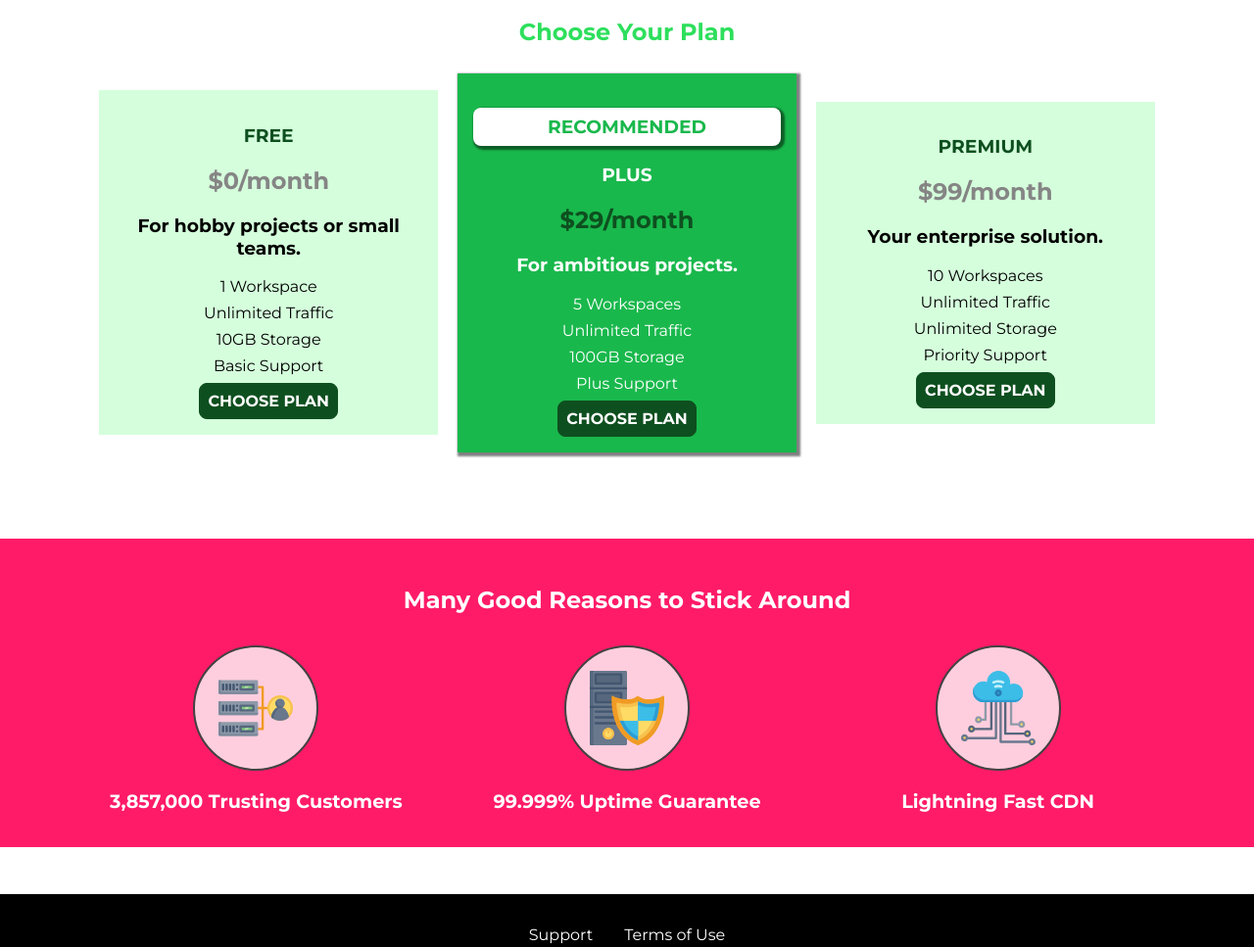
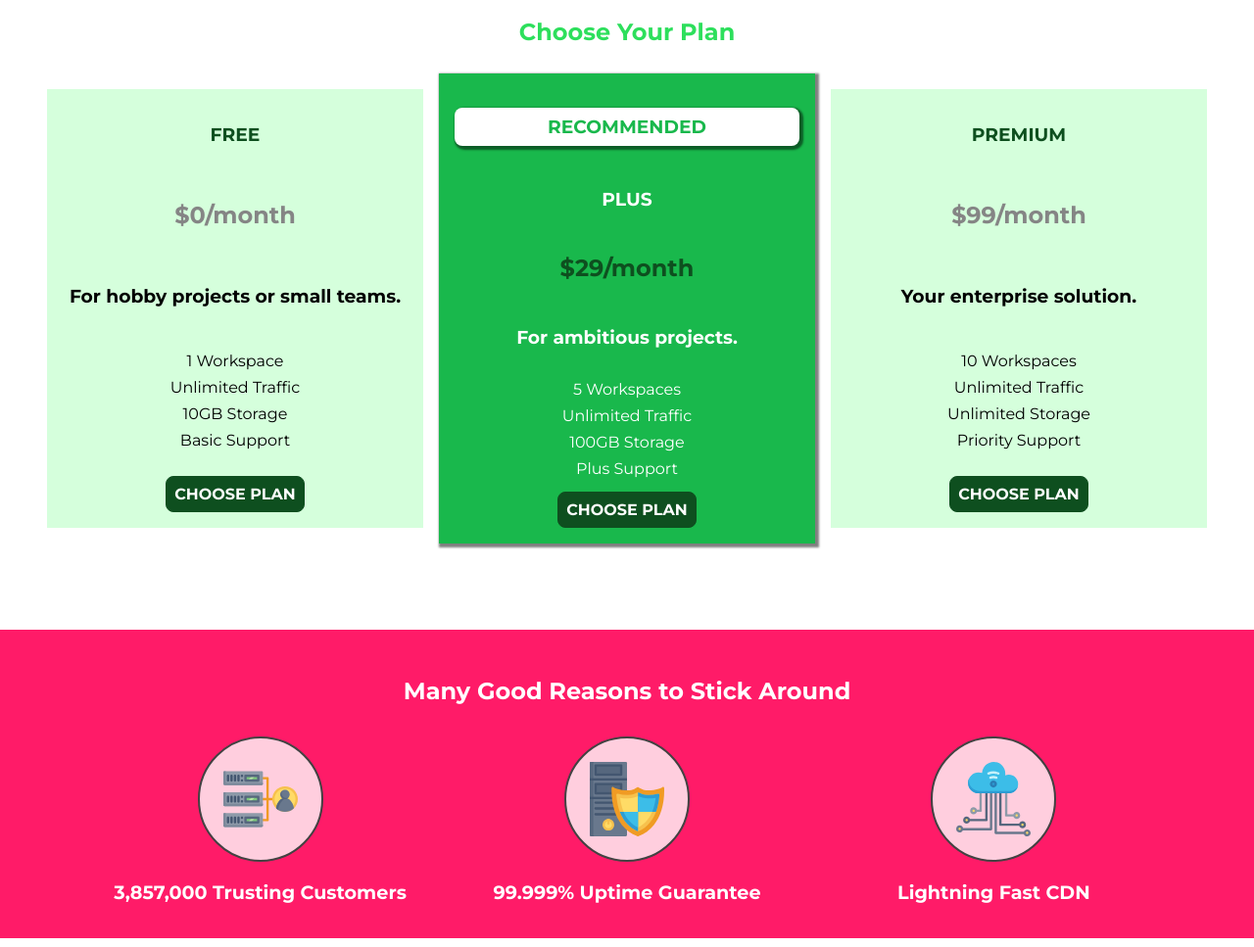
Before and after one commit to TranXuanHoang/TheWeb, a website: page CSS/01-basics/index.html in a window 1280 px wide. Shown: the part 378-1345 px from the top of the page at 98% size. Drawn offline with Linux system fonts and the light colour scheme.

Commit message:
Turn plan list and key feature list to flexbox structure

```diff
--- a/CSS/01-basics/main.css
+++ b/CSS/01-basics/main.css
@@ -86,22 +86,27 @@
 
 @media (min-width: 40rem) {
   .plan__list {
-    width: 90%;
-    margin: auto;
-    text-align: center;
+    width: 100%;
+    display: flex;
+    justify-content: center;
+    align-items: center;
   }
 
   .plan {
     margin: 0.5rem;
-    display: inline-block;
     width: 30%;
-    vertical-align: middle;
     min-width: 13rem;
     max-width: 25rem;
+    display: flex;
+    flex-direction: column;
+    justify-content: space-between;
+    height: 28rem;
   }
 
   .plan--highlighted {
     box-shadow: 2px 2px 2px 2px rgba(0, 0, 0, 0.5);
+    height: 30rem;
+    z-index: 50;
   }
 }
 
@@ -142,10 +147,13 @@
 
 @media (min-width: 40rem) {
   .key-feature {
-    display: inline-block;
     width: 30%;
     max-width: 25rem;
-    vertical-align: top;
+  }
+
+  .key-feature__list {
+    display: flex;
+    justify-content: center;
   }
 }
 
--- a/CSS/01-basics/shared.css
+++ b/CSS/01-basics/shared.css
@@ -35,7 +35,7 @@ main {
   right: 0;
   background: #2ddf5c;
   padding: 0.5rem 1rem;
-  z-index: 1;
+  z-index: 60;
   display: flex;
   align-items: center;
   justify-content: space-between;
```
